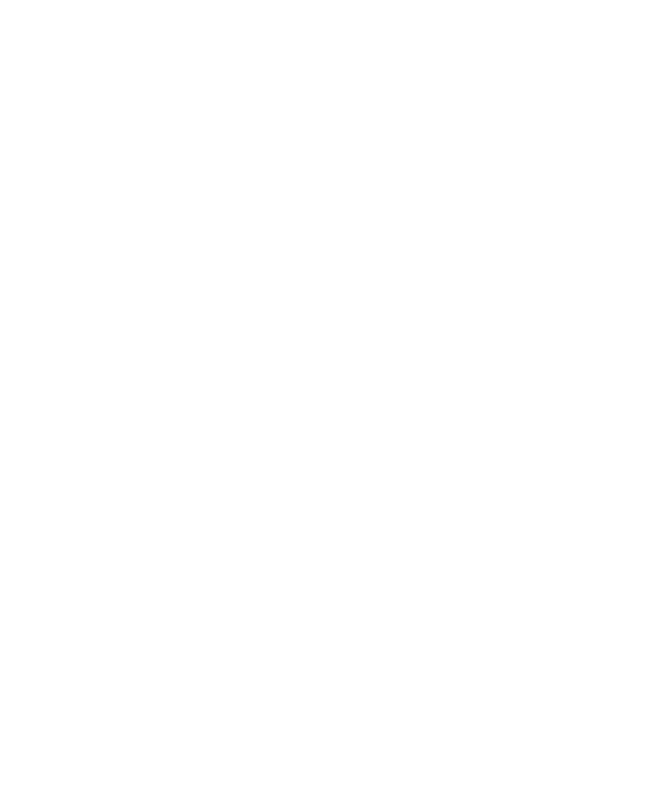
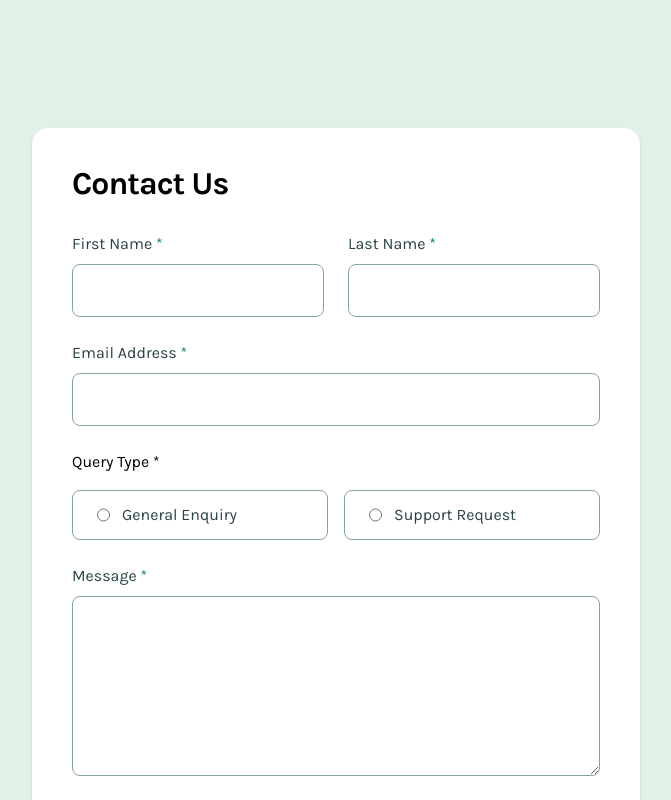
Before and after one commit to orrest/contact-form, an Angular app: page / in a window 1280 px wide. Shown: the top 800 px of the page, without its empty margins (304-975 px from the left). Built offline with nearby package versions, Linux system fonts and the light colour scheme.

Commit message:
contact-page: layout

```diff
--- a/src/app/app.html
+++ b/src/app/app.html
@@ -1,3 +1,5 @@
-<main>
+<main
+  class="flex flex-col items-center min-h-screen bg-green-200 px-4 py-8 md:py-32"
+>
   <router-outlet></router-outlet>
 </main>
--- a/src/app/app.routes.ts
+++ b/src/app/app.routes.ts
@@ -1,3 +1,9 @@
 import { Routes } from '@angular/router';
+import { ContactPage } from './contact-page/contact-page';
 
-export const routes: Routes = [];
+export const routes: Routes = [
+  {
+    path: '',
+    component: ContactPage,
+  },
+];
--- /dev/null
+++ b/src/app/contact-page/contact-page.css
@@ -0,0 +1,49 @@
+@reference '../../styles.css';
+
+h1 {
+  @apply text-heading;
+}
+
+label {
+  @apply text-body-sm text-grey-900;
+
+  span {
+    @apply text-green-600;
+  }
+}
+
+.text-input {
+  @apply flex flex-col gap-2 w-full;
+}
+
+.radio-input {
+  @apply flex flex-col gap-4;
+}
+
+.checkbox-input {
+  @apply flex flex-row;
+
+  input[type="checkbox"],
+  label {
+    @apply px-4 hover:cursor-pointer;
+  }
+}
+
+.query {
+  @apply flex flex-row gap-3 text-body-md-regular border-[1px] rounded-lg border-grey-500 px-6 py-3 w-full hover:green-outline;
+
+  input[type="radio"],
+  label {
+    @apply hover:cursor-pointer;
+  }
+
+  &:has(input[type="radio"]:checked) {
+    @apply green-outline bg-green-200;
+  }
+}
+
+textarea,
+input[type="text"],
+input[type="email"] {
+  @apply text-body-md-regular border-[1px] rounded-lg px-6 py-3 border-grey-500 hover:green-outline hover:cursor-pointer focus:green-outline;
+}
--- /dev/null
+++ b/src/app/contact-page/contact-page.html
@@ -0,0 +1,90 @@
+<article
+  class="bg-white p-6 flex flex-col gap-8 rounded-2xl md:max-w-[690px] xl:max-w-[736px] md:p-10 shadow-sm"
+>
+  <h1>Contact Us</h1>
+
+  <form
+    [formGroup]="form"
+    (ngSubmit)="onSubmit(form)"
+    class="flex flex-col gap-6"
+  >
+    <div class="flex flex-col gap-6 md:flex-row">
+      <fieldset class="text-input">
+        <label for="first-name">First Name <span>*</span></label>
+        <input
+          formControlName="firstName"
+          type="text"
+          id="first-name"
+          autocomplete="given-name"
+        />
+      </fieldset>
+
+      <fieldset class="text-input">
+        <label for="last-name">Last Name <span>*</span></label>
+        <input
+          formControlName="lastName"
+          type="text"
+          id="last-name"
+          autocomplete="family-name"
+        />
+      </fieldset>
+    </div>
+
+    <fieldset class="text-input">
+      <label for="email-addr"> Email Address <span>*</span> </label>
+      <input
+        formControlName="emailAddr"
+        type="email"
+        id="email-addr"
+        autocomplete="email"
+      />
+    </fieldset>
+
+    <fieldset class="radio-input">
+      <p>Query Type <span>*</span></p>
+      <div class="flex flex-col gap-4 md:flex-row">
+        <div class="query">
+          <input
+            formControlName="queryType"
+            type="radio"
+            id="general"
+            value="general"
+          />
+          <label for="general"> General Enquiry </label>
+        </div>
+        <div class="query">
+          <input
+            formControlName="queryType"
+            type="radio"
+            id="support"
+            value="support"
+          />
+          <label for="support">Support Request</label>
+        </div>
+      </div>
+    </fieldset>
+
+    <fieldset class="text-input">
+      <label for="message">Message <span>*</span></label>
+      <textarea
+        id="message"
+        formControlName="message"
+        autocomplete="off"
+      ></textarea>
+    </fieldset>
+
+    <fieldset class="checkbox-input">
+      <input formControlName="agreement" type="checkbox" id="agreement" />
+      <label for="agreement">
+        I consent to being contacted by the team <span>*</span>
+      </label>
+    </fieldset>
+
+    <button
+      class="text-body-md-bold text-white bg-green-600 rounded-lg px-10 py-4 hover:cursor-pointer"
+      type="submit"
+    >
+      Submit
+    </button>
+  </form>
+</article>
--- /dev/null
+++ b/src/app/contact-page/contact-page.ts
@@ -0,0 +1,37 @@
+import { Component, inject } from '@angular/core';
+import {
+  FormBuilder,
+  FormGroup,
+  ReactiveFormsModule,
+  Validators,
+} from '@angular/forms';
+import { NgClass } from '@angular/common';
+
+@Component({
+  selector: 'app-contact-page',
+  imports: [ReactiveFormsModule, NgClass],
+  templateUrl: './contact-page.html',
+  styleUrl: './contact-page.css',
+})
+export class ContactPage {
+  private fb = inject(FormBuilder);
+
+  form: FormGroup;
+
+  constructor() {
+    this.form = this.fb.group({
+      firstName: ['', [Validators.required, Validators.maxLength(24)]],
+      lastName: ['', [Validators.required, Validators.maxLength(24)]],
+      emailAddr: ['', [Validators.required, Validators.email]],
+      queryType: ['', [Validators.required]],
+      message: ['', [Validators.required]],
+      agreement: [false, [Validators.required]],
+    });
+  }
+
+  onSubmit(form: FormGroup) {
+    if (form.valid) {
+      // submit success
+    }
+  }
+}
--- a/src/styles.css
+++ b/src/styles.css
@@ -124,3 +124,7 @@
     scroll-margin-block: 5ex;
   }
 }
+
+@utility green-outline {
+  outline: var(--color-green-600) solid 1px;
+}
```
Also changed, not shown: 1 other file (tests, documents, lock files or other folders).
